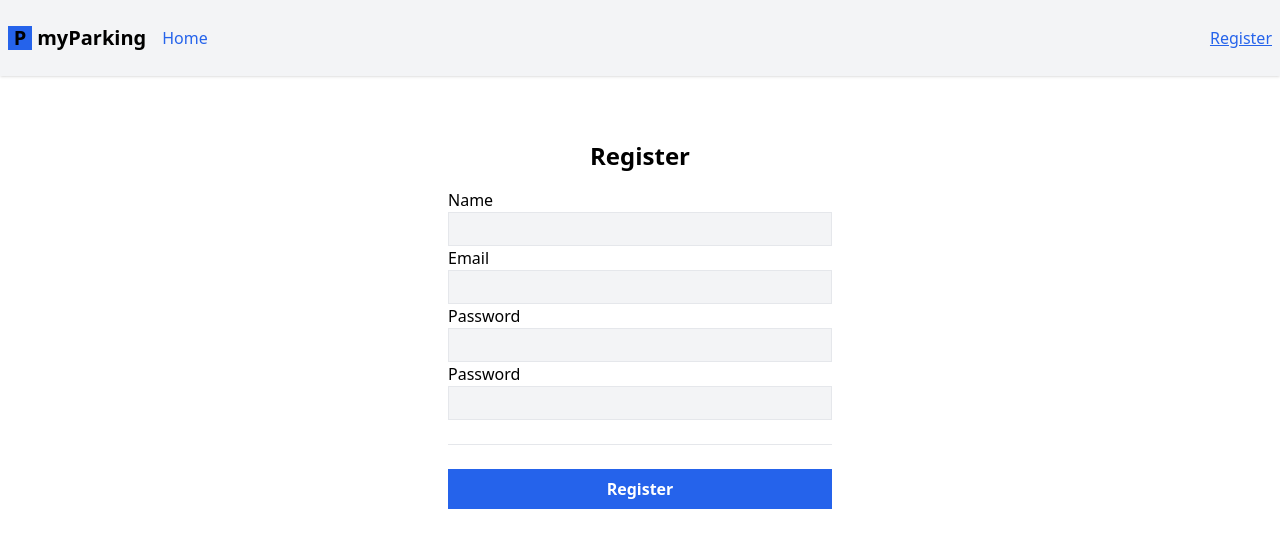
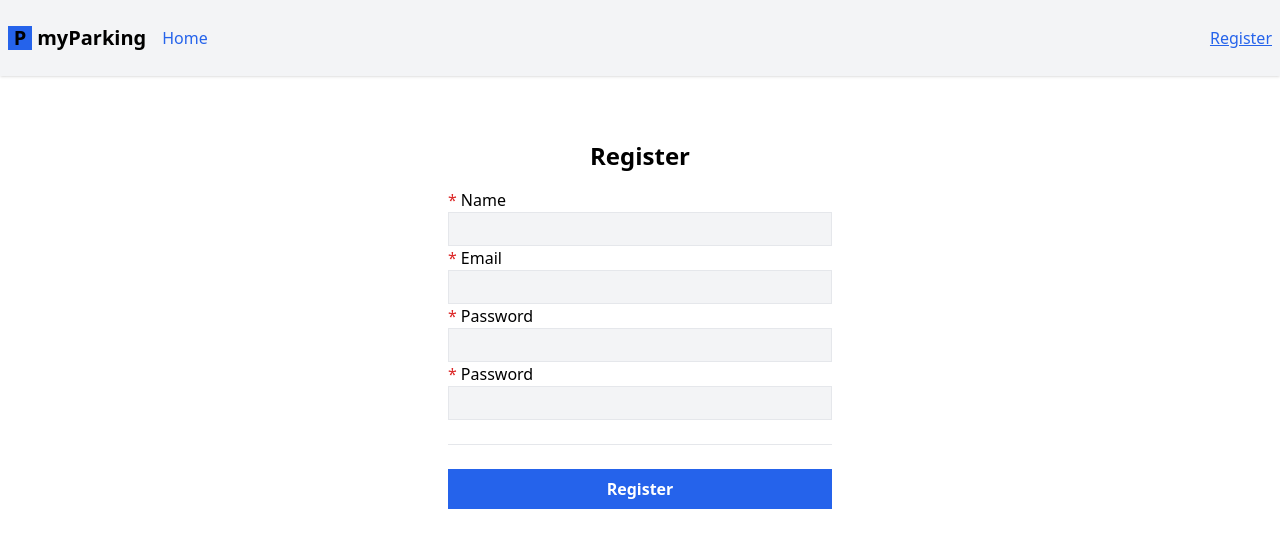
Before and after one commit to qadeesz/Vue-Js-Car-Parking-App-Demo, a Vue app: page /register in a window 1280 px wide. Shown: the top 548 px of the page. Built offline with nearby package versions, Linux system fonts and the light colour scheme.

Commit message:
Update RegisterView.vue

```diff
--- a/src/views/Auth/RegisterView.vue
+++ b/src/views/Auth/RegisterView.vue
@@ -3,7 +3,7 @@
         <div class="flex flex-col mx-auto md:w-96 w-full">
             <h1 class="text-2xl font-bold mb-4 text-center">Register</h1>
             <div class="flex flex-col gap-2mb-4">
-                <label for="name">Name</label>
+                <label class="required" for="name">Name</label>
                 <input type="text" name="name" id="name"
                 class="form-input"
                 autocomplete="name"
@@ -11,7 +11,7 @@
             </div>
 
             <div class="flex flex-col gap-2mb-4">
-                <label for="email">Email</label>
+                <label class="required" for="email">Email</label>
                 <input type="email" name="email" id="email"
                 class="form-input"
                 autocomplete="email"
@@ -19,7 +19,7 @@
             </div>
 
             <div class="flex flex-col gap-2mb-4">
-                <label for="password">Password</label>
+                <label class="required" for="password">Password</label>
                 <input type="password" name="password" id="password"
                 class="form-input"
                 autocomplete="new-password"
@@ -27,7 +27,7 @@
             </div>
 
             <div class="flex flex-col gap-2mb-4">
-                <label for="password_confirmation">Password</label>
+                <label class="required" for="password_confirmation">Password</label>
                 <input type="password" name="password_confirmation" id="password_confirmation"
                 class="form-input"
                 autocomplete="new-password"
```
